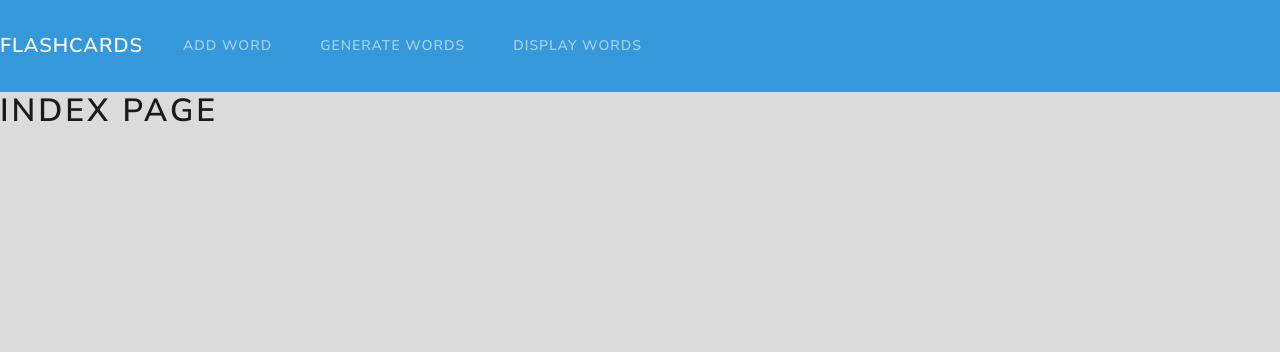
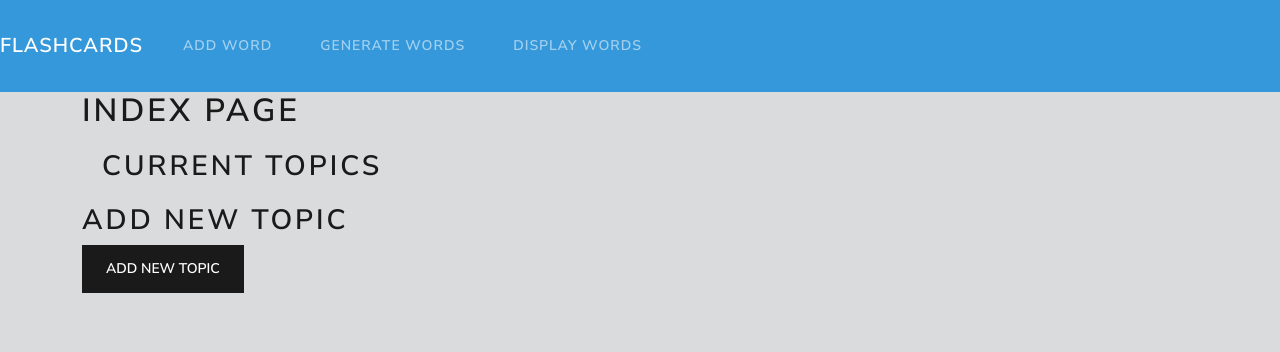
Before and after one commit to mariashapo/FlashCards, a Flask app: page / in a window 1280 px wide. Shown: the top 352 px of the page. Run offline with Flask 3, Linux system fonts and the light colour scheme; data that the repository does not hold is empty; some libraries are stand-ins or nearby versions.

Commit message:
adding a functionality to add new topics

```diff
--- a/api/app.py
+++ b/api/app.py
@@ -1,7 +1,6 @@
 import ast
-
 import openai
-from flask import Flask, redirect, render_template, request, url_for
+from flask import Flask, redirect, render_template, request, url_for, jsonify
 from supabase import Client, create_client
 
 # Supabase credentials
@@ -17,10 +16,47 @@ supabase: Client = create_client(SUPABASE_URL, SUPABASE_ANON_KEY)
 
 app = Flask(__name__)
 
-
 @app.route("/")
 def index():
-    return render_template("index.html")
+    # Fetch all topics from the Topics table
+    topics_data = supabase.table("Topics").select("id, name").execute()
+
+    # If the response contains data, convert it to a list of dictionaries
+    if topics_data.data:
+        topics_list = [{"id": topic["id"], "name": topic["name"]} for topic in topics_data.data]
+    else:
+        topics_list = []
+
+    # Render the index template and pass the topics list
+    return render_template("index.html", topics_list=topics_list)
+
+
+@app.route('/add_new_topic', methods=['POST'])
+def add_new_topic():
+    # Get the new topic name from the request form data
+    new_topic_name = request.form.get('newTopicName')
+
+    # Check if the 'newTopicName' field is missing in the request data
+    if new_topic_name is None:
+        return jsonify({"error": "'newTopicName' field is missing in the request"}), 400
+
+    # Validate that the new topic name is not empty or null
+    if not new_topic_name.strip():
+        return jsonify({"error": "Topic name cannot be empty"}), 400
+
+    max_id_result = supabase.rpc('max_id', params={}).execute()
+    max_id=max_id_result.data
+
+    # Insert the new topic into the database
+    # This is an example; adjust according to your database schema
+    print(new_topic_name)
+    insert_result = supabase.table("Topics").insert({"id":max_id+1,"name": new_topic_name}).execute()
+
+    # Retrieve the ID of the new topic (adjust based on how your DB returns this information)
+    new_topic_id = insert_result.data[0]['id'] if insert_result.data else None
+
+    # Return the new topic's ID and name in a JSON response
+    return jsonify({'id': new_topic_id, 'name': new_topic_name})
 
 @app.route('/add_word')
 def add_word():
@@ -50,14 +86,17 @@ def generate_words():
 def added_word():
     word = request.form.get("word")
     translation = request.form.get("translation")
+    topic_id = request.form.get("topic")
+    topic_data = supabase.table("Topics").select("name").eq("id", topic_id).execute()
+    topic_name=topic_data.data[0]['name']
     # Insert data into Supabase
-    data = {"word1": word, "word2": translation}
+    data = {"word1": word, "word2": translation, "topic_id": topic_id}
     response = supabase.table("Flashcards").insert(data).execute()
     try:
         response.data[0]["word1"]
     except (TypeError, AttributeError):
         print("Error adding flash cards to database.")
-    return render_template("added_word.html", word=word, translation=translation)
+    return render_template("added_word.html", word=word, translation=translation, topic_name=topic_name)
 
 
 @app.route("/generated_words", methods=["POST"])
--- a/api/templates/added_word.html
+++ b/api/templates/added_word.html
@@ -15,6 +15,6 @@
 <body class="page-background">
     {{create_navbar("index", "form-background")}}
     <h1 class="bg-success">Success</h1>
-    <h3>The word-translation pair: {{word}}-{{translation}} was added to the database</h3>
+    <h3>The word-translation pair: {{word}}-{{translation}} was added to the set {{topic_name}}</h3>
 </body>
 </html>
--- a/api/templates/index.html
+++ b/api/templates/index.html
@@ -1,4 +1,4 @@
-{% from "navbar.html" import create_navbar with context%}
+{% from "navbar.html" import create_navbar with context %}
 <!DOCTYPE html>
 <html lang="en">
 <head>
@@ -10,10 +10,103 @@
         .page-background {
             background-color: #dadbdc;
         }
+        .topic-list {
+            margin: 20px;
+        }
     </style>
 </head>
+</head>
 <body class="page-background">
-    {{create_navbar("index", "form-background")}}
-    <h1>Index page</h1>
+    {{ create_navbar("index", "form-background") }}
+    <div class="container">
+        <h1>Index Page</h1>
+        <div class="topic-list">
+            <h2>Current Topics</h2>
+            <ul>
+                {% for topic in topics_list %}
+                <li>{{ topic.name }}</li>
+                {% endfor %}
+            </ul>
+        </div>
+        <div>
+            <h2>Add New Topic</h2>
+            <!-- Button to trigger modal -->
+            <button type="button" class="btn btn-primary" data-bs-toggle="modal" data-bs-target="#addTopicModal">
+                Add New Topic
+            </button>
+
+            <!-- Modal -->
+            <div class="modal fade" id="addTopicModal" tabindex="-1" aria-labelledby="addTopicModalLabel" aria-hidden="true">
+                <div class="modal-dialog">
+                    <div class="modal-content">
+                        <div class="modal-header">
+                            <h5 class="modal-title" id="addTopicModalLabel">Add New Topic</h5>
+                            <button type="button" class="btn-close" data-bs-dismiss="modal" aria-label="Close"></button>
+                        </div>
+                        <div class="modal-body">
+                            <!-- Form inside modal -->
+                            <form id="addTopicForm" action="{{ url_for('add_new_topic') }}" method="post">
+                                <div class="mb-3">
+                                    <label for="newTopicName" class="form-label">Topic Name</label>
+                                    <input type="text" class="form-control" id="newTopicName" name="newTopicName" required>
+                                </div>
+                                <button type="submit" class="btn btn-primary">Add Topic</button>
+                            </form>
+
+                        </div>
+                    </div>
+                </div>
+            </div>
+        </div>
+    </div>
+    <!-- Bootstrap JS Bundle -->
+<script src="https://cdn.jsdelivr.net/npm/bootstrap@5.1.3/dist/js/bootstrap.bundle.min.js"></script>
+<script>
+    document.addEventListener('DOMContentLoaded', function() {
+        var addTopicForm = document.getElementById('addTopicForm');
+        var newTopicNameInput = document.getElementById('newTopicName');
+        var topicsList = document.querySelector('.topic-list ul');
+
+        addTopicForm.addEventListener('submit', function(e) {
+            e.preventDefault(); // Prevent default form submission
+            var topicName = newTopicNameInput.value;
+            if (!topicName) {
+                alert('Please enter a topic name.'); // Add user-friendly validation
+                return;
+            }
+
+            // Create a FormData object to send form data
+            var formData = new FormData();
+            formData.append('newTopicName', topicName);
+
+            fetch('{{ url_for('add_new_topic') }}', {
+                method: 'POST',
+                body: formData,
+            })
+            .then(response => response.json())
+            .then(data => {
+                if (data.error) {
+                    console.error('Error:', data.error);
+                    alert('Error: ' + data.error); // Display error to the user
+                } else {
+                    // Add the new topic to the list on the page
+                    var newTopicItem = document.createElement('li');
+                    newTopicItem.textContent = data.name;
+                    topicsList.appendChild(newTopicItem);
+
+                    // Clear the input field and close the modal
+                    newTopicNameInput.value = '';
+                    var modal = new bootstrap.Modal(document.getElementById('addTopicModal'));
+                    modal.hide();
+                }
+            })
+            .catch(error => {
+                console.error('Error:', error);
+                alert('An error occurred. Please try again later.'); // Display a generic error to the user
+            });
+        });
+    });
+</script>
+
 </body>
 </html>
```
Also changed, not shown: api/templates/add_word.html (indentation only). Lines whose indentation alone changed are shown as unchanged.
